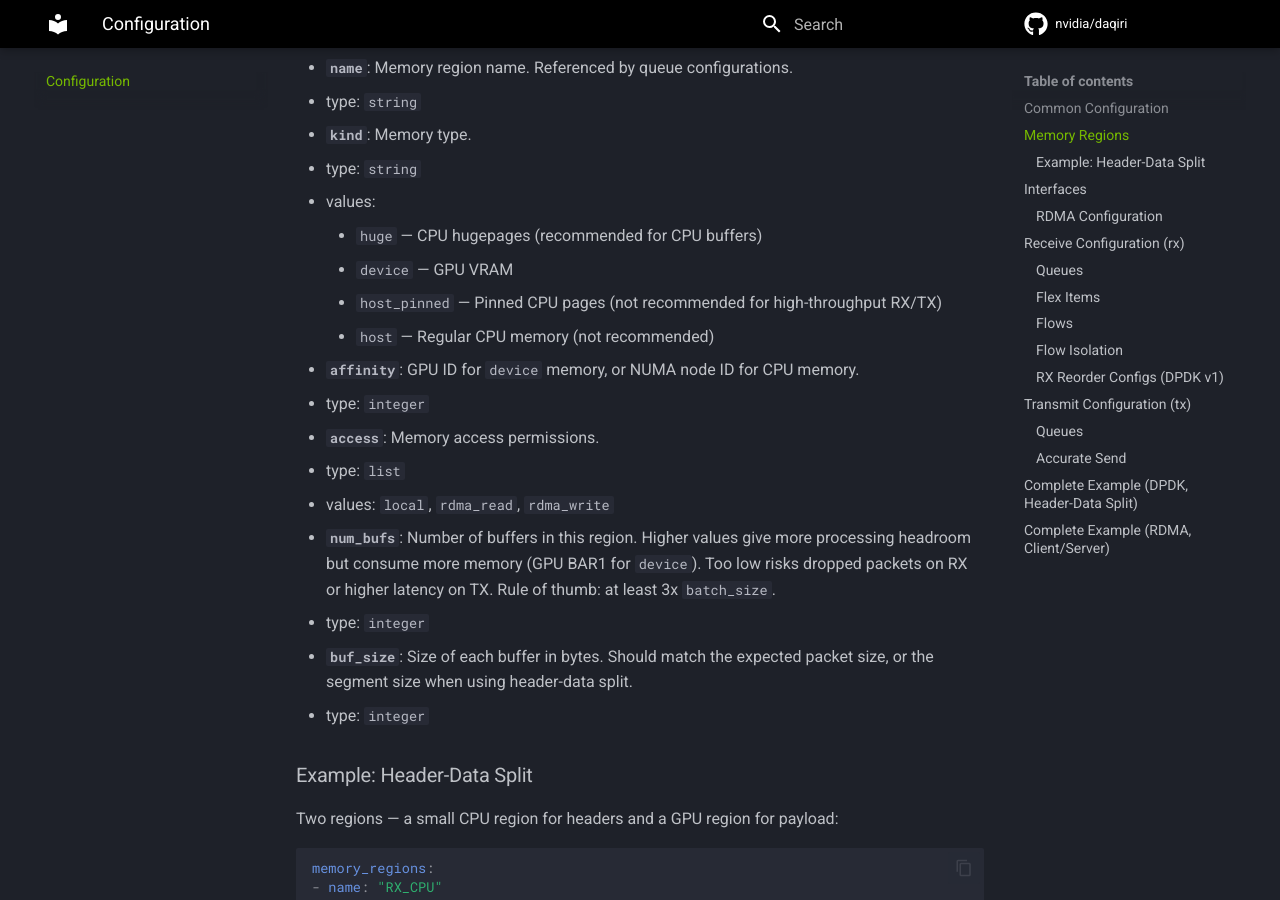
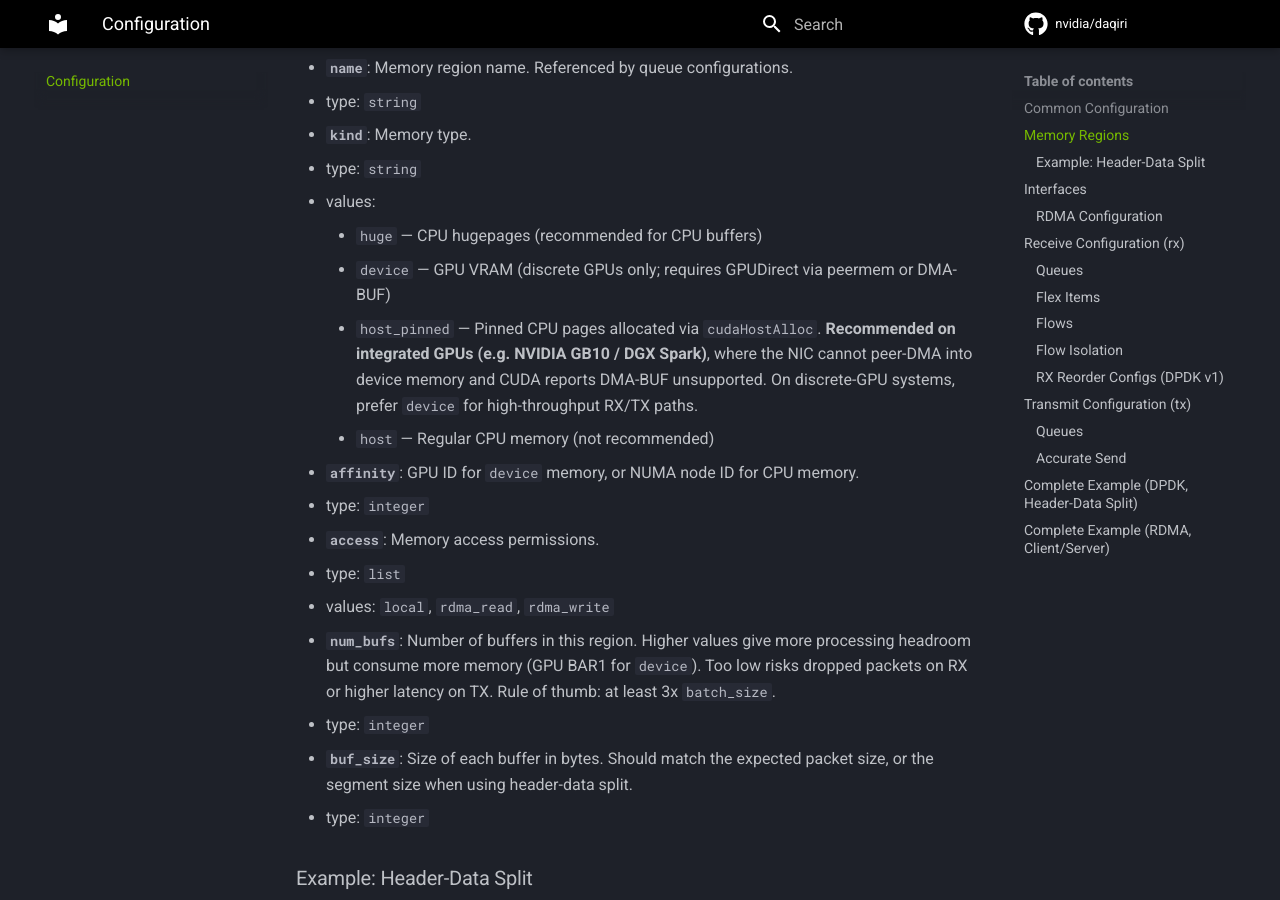
Before and after one commit to NVIDIA/daqiri, an MkDocs documentation site: the page built from docs/configuration.md, in a window 1280 px wide and 900 px high, scrolled down 1340 px. Built offline with MkDocs 1.6.1 and Material for MkDocs 9.7.7, drawn with Linux system fonts in a browser that asks for light colours; comment, search, counter and statistics services are not loaded.

Commit message:
#45 - Recommend host_pinned on integrated GPUs in configuration reference
The current memory_regions kind table flags host_pinned as "not
recommended for high-throughput RX/TX", which is true on discrete GPUs
but actively misleading on integrated GPUs (e.g. NVIDIA GB10 /
DGX Spark) where it is the only working path: nvidia_peermem returns
EINVAL by design and CUDA reports DMA_BUF_SUPPORTED=0 on the
unified-memory platform, so device is unreachable.

Update both the configuration reference and the
configuration-walkthrough annotation #6 to call out the integrated-GPU
recommendation while preserving the discrete-GPU guidance for users on
RTX 6000 Ada / A100 / H100 setups.

Signed-off-by: Denis Leshchev <dleshchev@nvidia.com>

```diff
--- a/docs/configuration.md
+++ b/docs/configuration.md
@@ -46,8 +46,11 @@ and their `kind` determines the receive mode (CPU-only, header-data split, or ba
   - type: `string`
   - values:
     - `huge` — CPU hugepages (recommended for CPU buffers)
-    - `device` — GPU VRAM
-    - `host_pinned` — Pinned CPU pages (not recommended for high-throughput RX/TX)
+    - `device` — GPU VRAM (discrete GPUs only; requires GPUDirect via peermem or DMA-BUF)
+    - `host_pinned` — Pinned CPU pages allocated via `cudaHostAlloc`. **Recommended on
+      integrated GPUs (e.g. NVIDIA GB10 / DGX Spark)**, where the NIC cannot peer-DMA
+      into device memory and CUDA reports DMA-BUF unsupported. On discrete-GPU systems,
+      prefer `device` for high-throughput RX/TX paths.
     - `host` — Regular CPU memory (not recommended)
 - **`affinity`**: GPU ID for `device` memory, or NUMA node ID for CPU memory.
   - type: `integer`
```
Also changed, not shown: docs/tutorials/configuration-walkthrough.md (+1 -1 lines).
